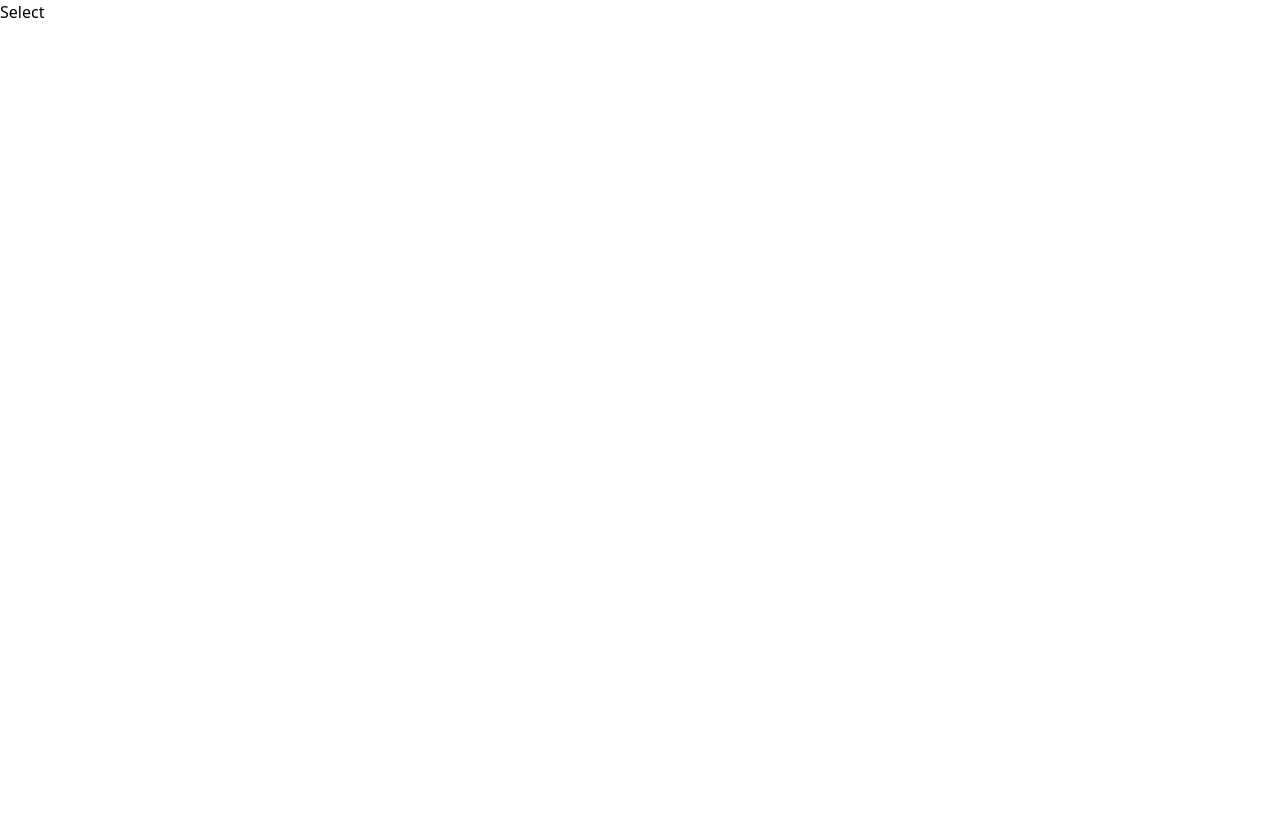
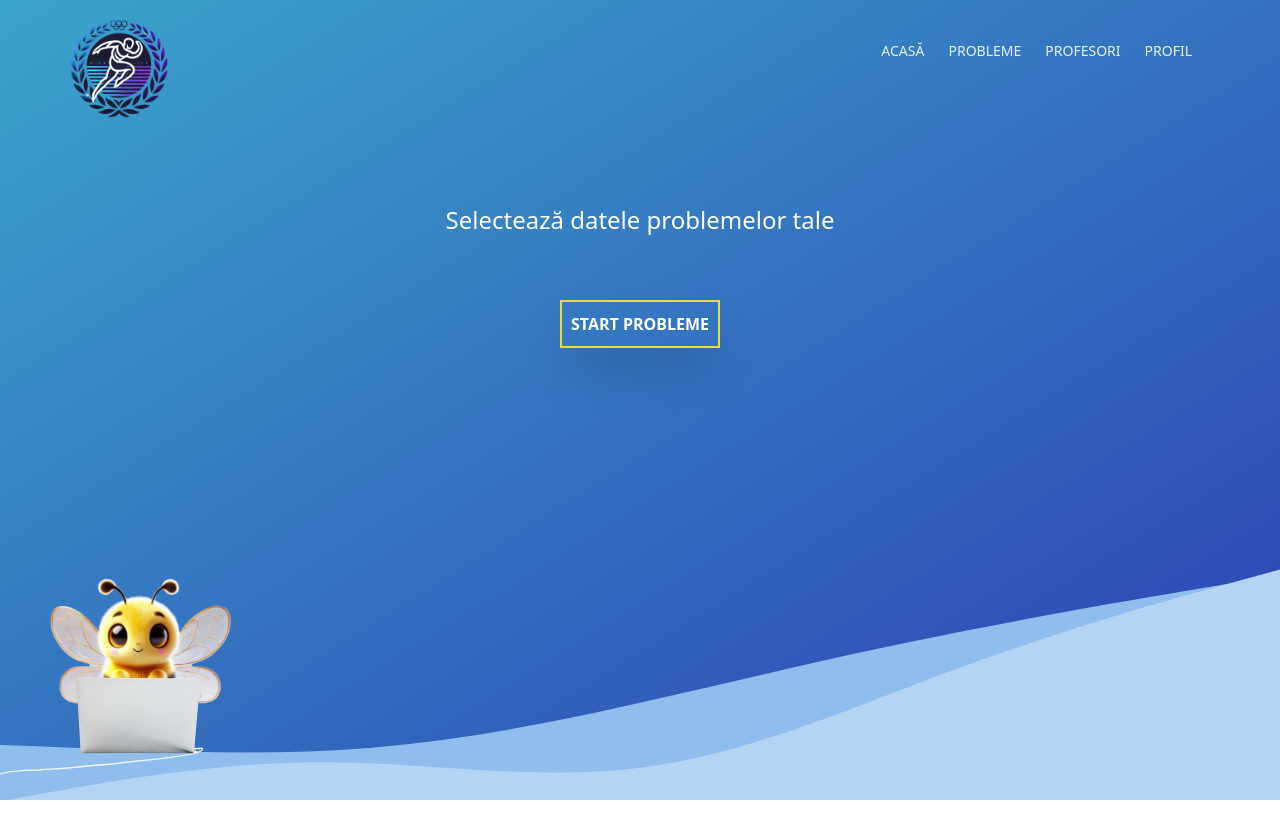
Before and after one commit to VeressIris/unihack2024, a React (Vite) app in the folder frontend/frontend/: page /select in a window 1280 px wide. Before the commit the page ends 800 px from the top, so only its background shows below. Built offline with nearby package versions, Linux system fonts and the light colour scheme.

Commit message:
add select page, bee animation

```diff
--- a/frontend/frontend/src/App.jsx
+++ b/frontend/frontend/src/App.jsx
@@ -1,11 +1,6 @@
 // src/App.js
-import React, { useState } from "react";
-import {
-  BrowserRouter as Router,
-  Routes,
-  Route,
-  Navigate,
-} from "react-router-dom";
+import React from "react";
+import { BrowserRouter as Router, Routes, Route } from "react-router-dom";
 import Home from "./pages/Home";
 import Problems from "./pages/Problems";
 import Login from "./pages/Login";
--- a/frontend/frontend/src/pages/Select.jsx
+++ b/frontend/frontend/src/pages/Select.jsx
@@ -1,9 +1,94 @@
-import React from 'react'
+import React, { useState, useEffect } from 'react';
+import { Link } from 'react-router-dom';
+import Nav from '../assets/components/nav';
+import bee from '../assets/images/select-images/laptop-bee/bee.png';
+import beecy from '../assets/images/select-images/laptop-bee/bee-cy.png';
+import beehcy from '../assets/images/select-images/laptop-bee/bee-hcy.png';
+import wavebeh from '../assets/images/select-images/wave-select-2.svg';
+import wavefro from '../assets/images/select-images/wave-select-1.svg';
+import laptop from '../assets/images/select-images/laptop-bee/laptop.png';
+import Button from '../assets/components/btn';
 
 const Select = () => {
+  const [currentBeeImage, setCurrentBeeImage] = useState(bee);
+
+  useEffect(() => {
+    const images = [bee, beehcy, beecy];
+    let index = 0;
+    let interval;
+
+    const startTransition = () => {
+      index = (index + 1) % images.length;
+      setCurrentBeeImage(images[index]);
+
+      let nextInterval;
+
+      if (images[index] === bee && images[(index + 1) % images.length] === beehcy) {
+        nextInterval = 4000; // 20 seconds between bee and beehcy
+      } else if (images[index] === beehcy && images[(index + 1) % images.length] === beecy) {
+        nextInterval = 50; // 0.5 seconds between beehcy and beecy
+      } else if (images[index] === beecy && images[(index + 1) % images.length] === bee) {
+        nextInterval = 50; // 0.5 seconds between beecy and bee
+      }
+
+      clearInterval(interval); // Clear the previous interval
+      interval = setInterval(startTransition, nextInterval); // Set a new interval with the updated duration
+    };
+
+    interval = setInterval(startTransition,10); // Start with 20s interval for the first transition
+
+    return () => clearInterval(interval); // Cleanup on component unmount
+  }, []);
+
+  const handleSelect = (option) => {
+    console.log('Selected:', option);
+  };
+
+  const onStartProblemeClick = () => {
+    console.log("Starting problems...");
+  };
+
   return (
-    <div>Select</div>
-  )
-}
+    <div className="select-page min-h-screen flex flex-col items-center bg-gradient-to-br from-[#3ba4cb] to-[#2c3eb4] relative">
+      <Nav />
 
-export default Select
+      <div className="fixed bottom-0 left-0 w-full z-0">
+        <img src={wavebeh} alt="Wave Background" className="w-full h-auto" />
+      </div>
+
+      <div className="fixed bottom-0 left-0 w-full z-10">
+        <img src={wavefro} alt="Wave-front Background" className="w-full h-auto" />
+      </div>
+
+      {/* Bee Image */}
+      <div className="absolute bottom-10 left-10 z-20">
+        <img
+          src={currentBeeImage}
+          alt="Bee"
+          className="h-[200px] w-auto transition-opacity duration-1000"
+        />
+      </div>
+
+      {/* Laptop Image Positioned in Front of the Bee */}
+      <div className="absolute -bottom-10 -left-10 z-30">
+        <img
+          src={laptop}
+          alt="Laptop"
+          className="h-[250px] w-auto"
+        />
+      </div>
+
+      <div className="flex flex-col items-center mt-20 z-20">
+        <h2 className="text-white text-2xl font-medium mb-8">Selectează datele problemelor tale</h2>
+      </div>
+
+      <div className="mt-8 flex items-center z-20">
+        <Link to="/loading">
+          <Button text="START PROBLEME" onClick={onStartProblemeClick} />
+        </Link>
+      </div>
+    </div>
+  );
+};
+
+export default Select;
```
